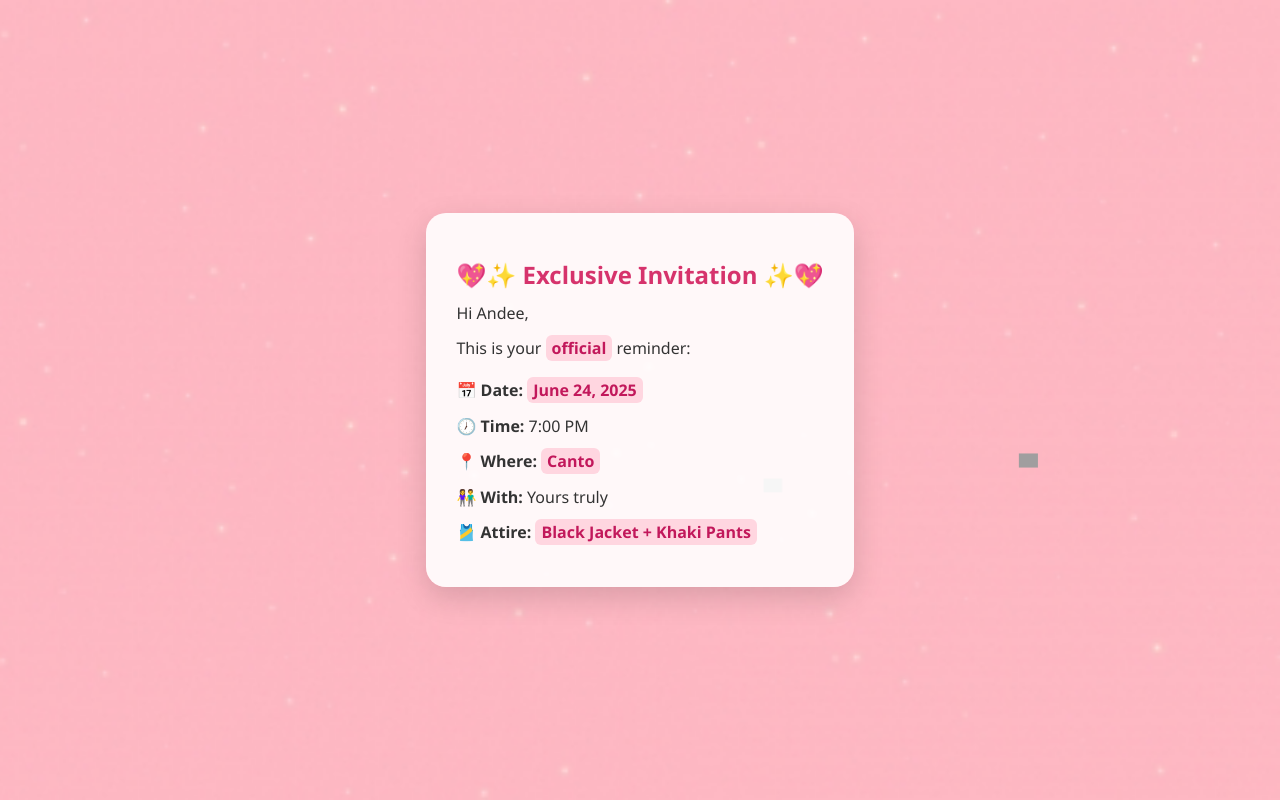
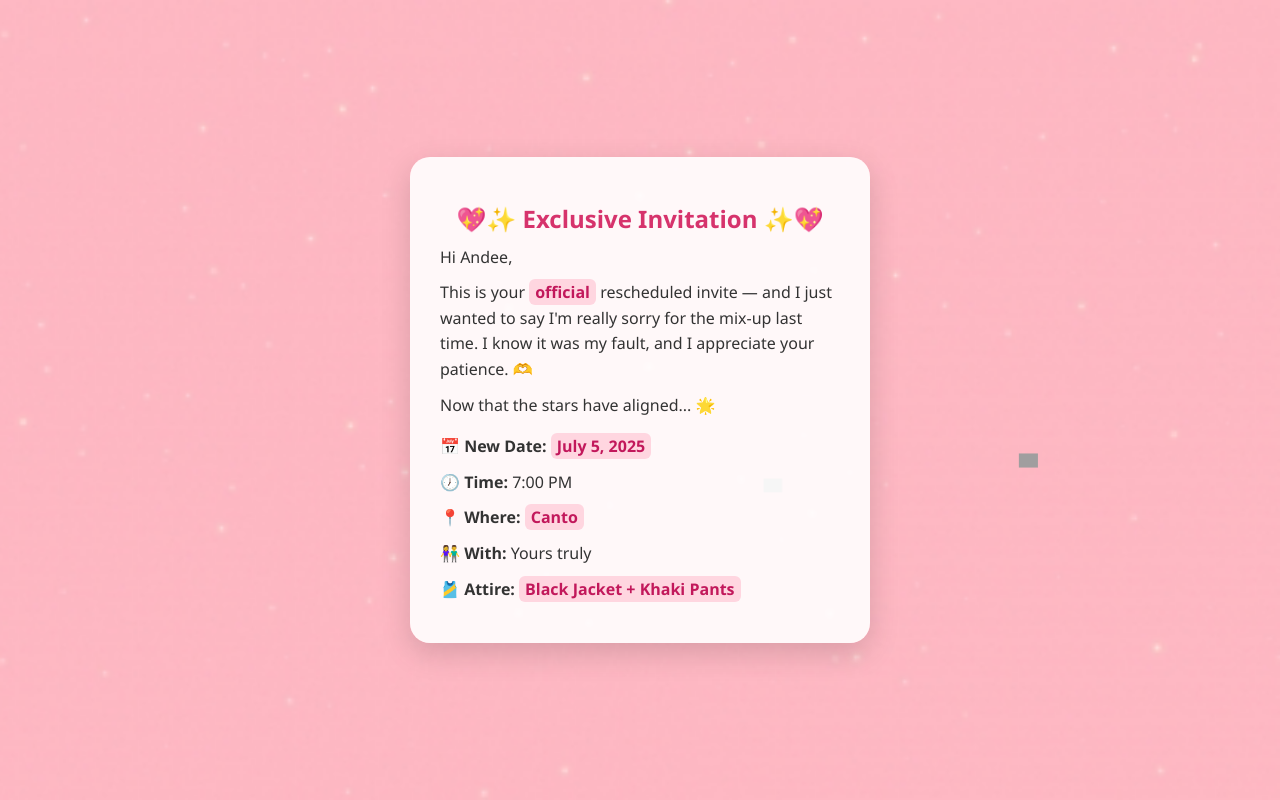
Before and after one commit to cyrusceralde121/cyrusceralde1212, a plain HTML site: page index.html in a window 1280 px wide. Drawn offline with Linux system fonts and the light colour scheme; grey boxes are pictures that could not be loaded.

Commit message:
Update index.html

```diff
--- a/index.html
+++ b/index.html
@@ -129,14 +129,15 @@
   <div class="invite-card">
     <h2>💖✨ Exclusive Invitation ✨💖</h2>
     <p>Hi Andee,</p>
-    <p>This is your <span class="highlight">official</span> reminder:</p>
+    <p>This is your <span class="highlight">official</span> rescheduled invite — and I just wanted to say I'm really sorry for the mix-up last time. I know it was my fault, and I appreciate your patience. 🫶 </p>
+    <p>Now that the stars have aligned... 🌟</p>
 
     <div class="details">
-      <p><strong>📅 Date:</strong> <span class="highlight">June 24, 2025</span></p>
+      <p><strong>📅 New Date:</strong> <span class="highlight">July 5, 2025</span></p>
       <p><strong>🕖 Time:</strong> 7:00 PM</p>
       <p><strong>📍 Where:</strong> <span class="highlight">Canto</span></p>
-      <p><strong>👫 With:</strong> Yours truly </p>
-      <p><strong>🎽 Attire:</strong> <span class="highlight"> Black Jacket + Khaki Pants</span></p>
+      <p><strong>👫 With:</strong> Yours truly</p>
+      <p><strong>🎽 Attire:</strong> <span class="highlight">Black Jacket + Khaki Pants</span></p>
     </div>
 </body>
 </html>
```
